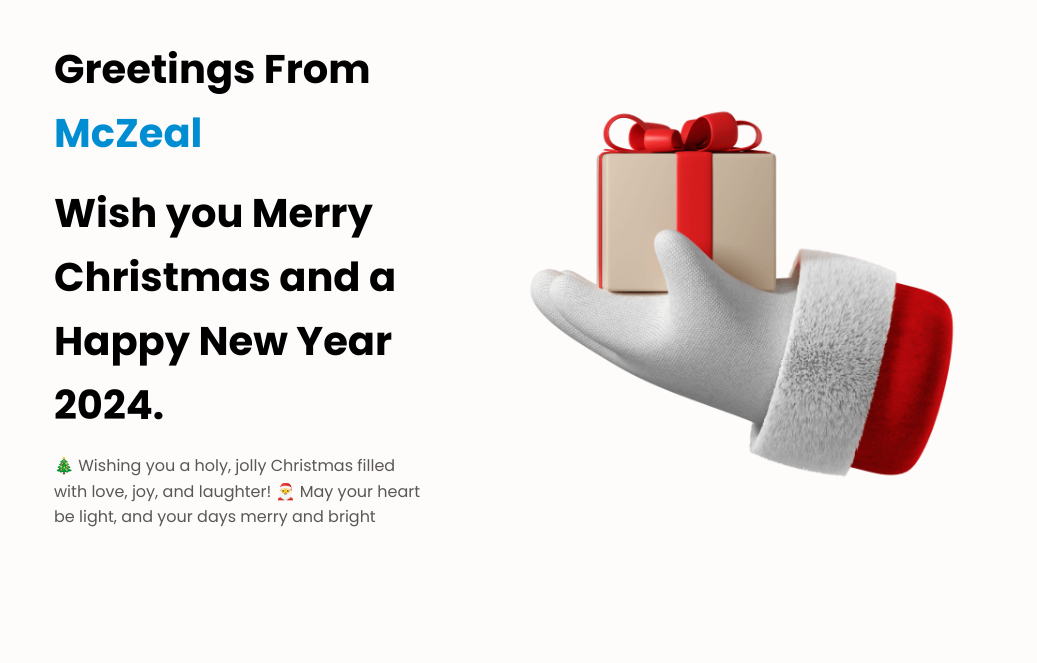
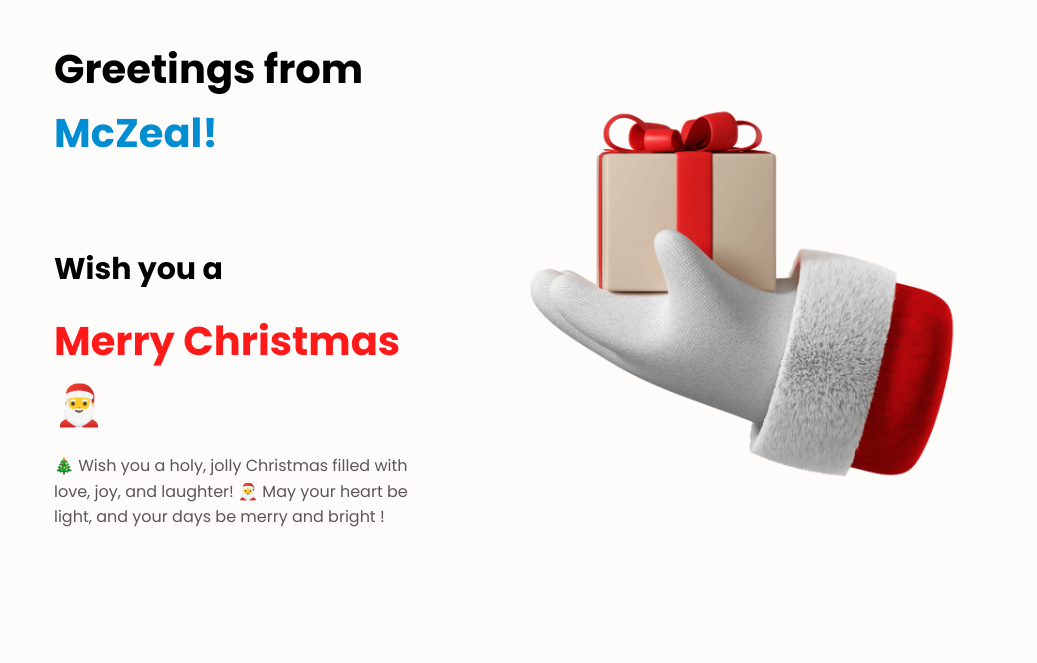
Before and after one commit to Janakiraman1021/Mczeal-Christmas, a plain HTML site: page index.html in a window 1280 px wide. Shown: the part 75-738 px from the top of the page, without its empty margins (125-1162 px from the left). Drawn offline with nearby package versions, Linux system fonts and the light colour scheme.

Commit message:
all done

```diff
--- a/assets/css/styles.css
+++ b/assets/css/styles.css
@@ -297,7 +297,13 @@ img {
   color: black;
   font-size:  40px;
 }
-
+.home_title2 {
+  font-size: var(--biggest-font-size);
+  font-weight: var(--font-bold);
+  margin-bottom: var(--mb-2);
+  color: black;
+  font-size:  30px;
+}
 .home_title b {
   color: var(--first-color);
 }
--- a/index.html
+++ b/index.html
@@ -78,12 +78,10 @@
           </div>
 
           <div class="home_data">
-            <p class="home_title">Greetings From <a href="https://mczealconsultancy.com/"> <br><b>McZeal</b><br></a>
+            <p class="home_title">Greetings from <a href="https://mczealconsultancy.com/"> <br><b>McZeal!</b><br><br></a>
             </p>
             <p></p>
-            <p class="home_title">Wish you  Merry Christmas and a Happy New Year 2024.</p></p>
-            <p class="home_description">
-              🎄 Wishing you a holy, jolly Christmas filled with love, joy, and laughter! 🎅 May your heart be light, and your days merry and bright
+            <p class="home_title2">Wish you a<p class="home_title" style="color: #ff1a1a;">Merry Christmas🎅</p><p class="home_description">🎄 Wish you a holy, jolly Christmas filled with love, joy, and laughter! 🎅 May your heart be light, and your days be merry and bright !
             </p>
 
           </div>
```
